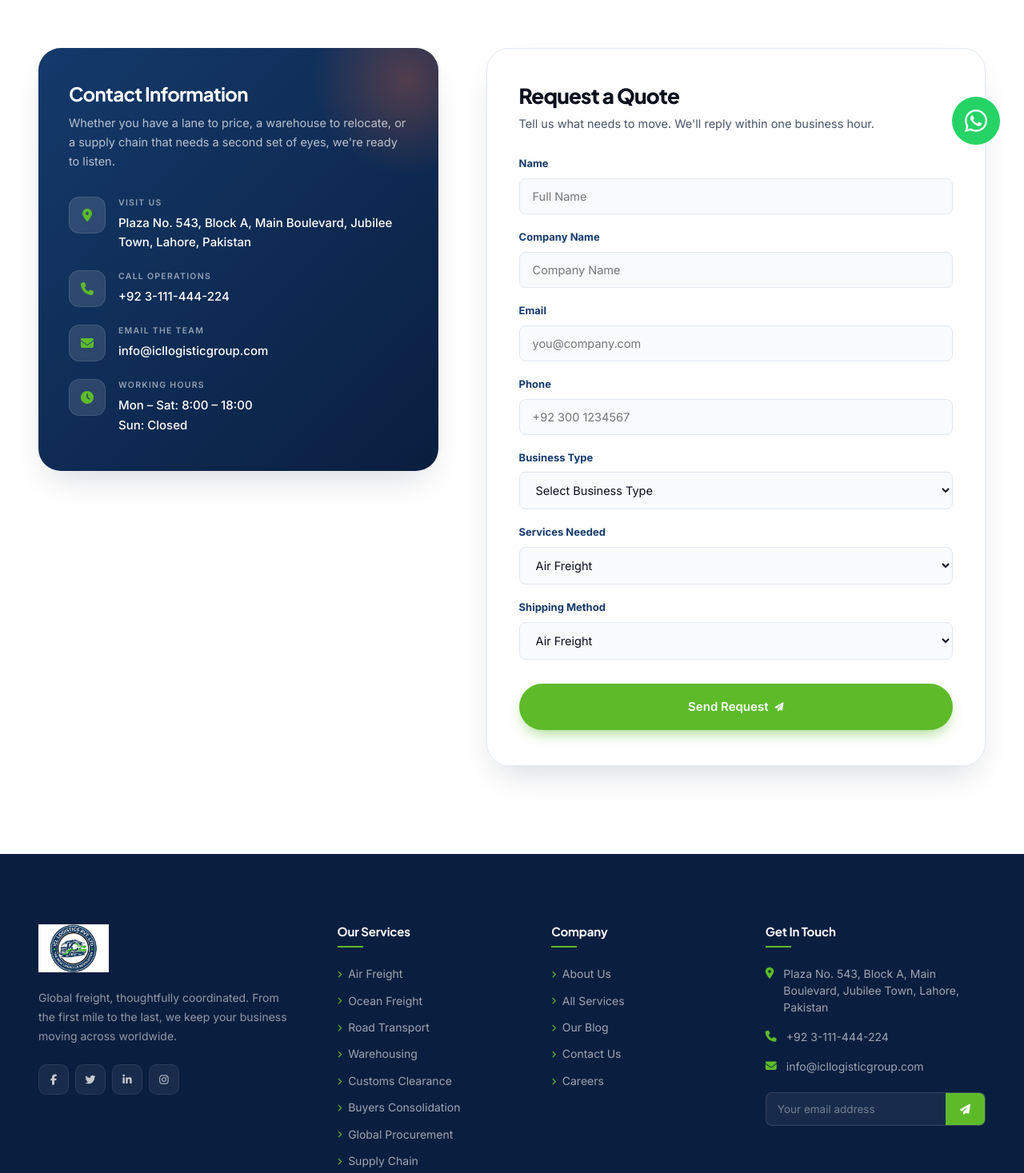
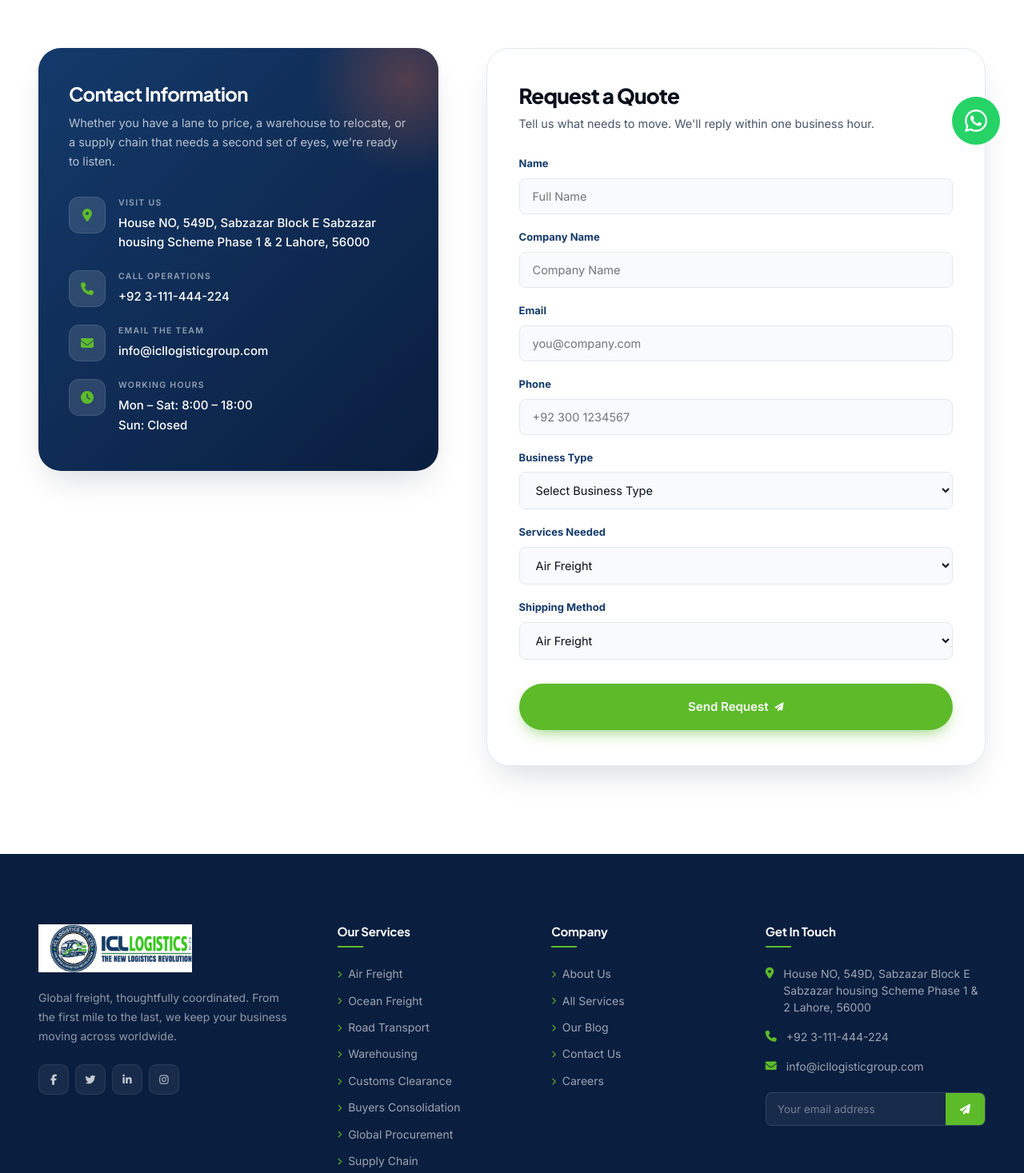
Before and after one commit to Anesa5/logistics-website, a Next.js app: page /contact in a window 1280 px wide. Shown: the part 529-1996 px from the top of the page at 80% size. Built offline with nearby package versions, Linux system fonts and the light colour scheme.

Commit message:
Added WhatsApp float, updated footer social links, and fixed contact form

```diff
--- a/app/contact/page.tsx
+++ b/app/contact/page.tsx
@@ -63,7 +63,7 @@ export default function ContactPage() {
                                 <div className="contact-info-icon"><i className="fa-solid fa-location-dot" /></div>
                                 <div>
                                     <small>Visit Us</small>
-                                    <strong> Plaza No. 543, Block A, Main Boulevard, Jubilee Town, Lahore, Pakistan</strong>
+                                    <strong>House NO, 549D, Sabzazar Block E Sabzazar housing Scheme Phase 1 & 2 Lahore, 56000</strong>
                                 </div>
                             </div>
 
--- a/components/Footer.tsx
+++ b/components/Footer.tsx
@@ -9,7 +9,7 @@ export default function Footer() {
             <div className="container footer-top">
                 <div>
                     <Link href="/" className="logo">
-                        <img src="/logo.png" alt="ICL Logistics Pvt. Ltd." className="logo-img" />
+                        <img src="/logo.jpg" alt="ICL Logistics Pvt. Ltd." className="logo-img" />
                     </Link>
                     <p className="footer-about">
                         Global freight, thoughtfully coordinated. From the first mile to
@@ -58,7 +58,7 @@ export default function Footer() {
                     <div className="footer-contact">
                         <div className="footer-contact-item">
                             <i className="fa-solid fa-location-dot" />
-                            <span>Plaza No. 543, Block A, Main Boulevard, Jubilee Town, Lahore, Pakistan</span>
+                            <span>House NO, 549D, Sabzazar Block E Sabzazar housing Scheme Phase 1 & 2 Lahore, 56000</span>
                         </div>
                         <div className="footer-contact-item">
                             <i className="fa-solid fa-phone" />
```
Also changed, not shown: public/logo.jpg (added), public/logo.png.
